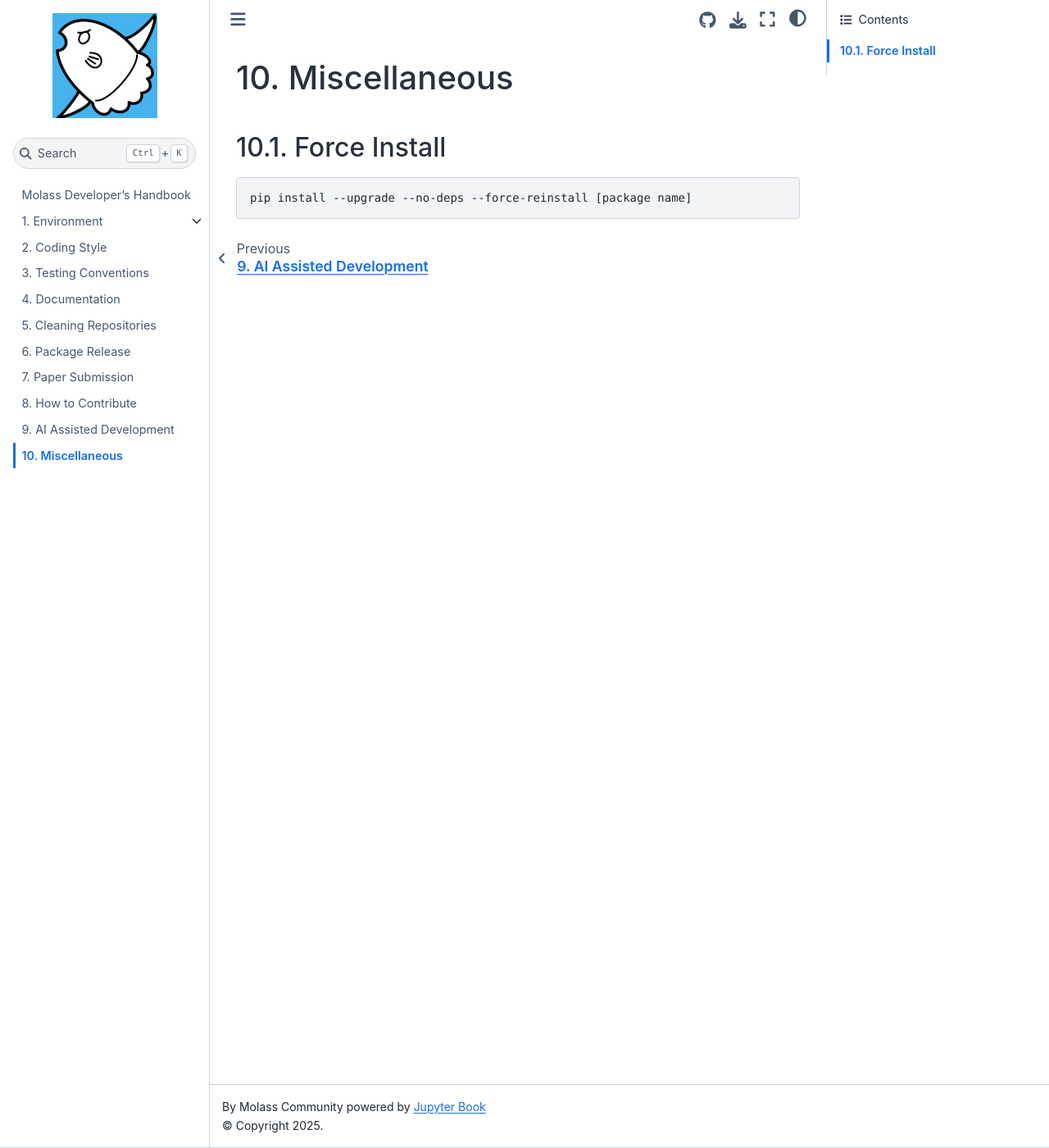
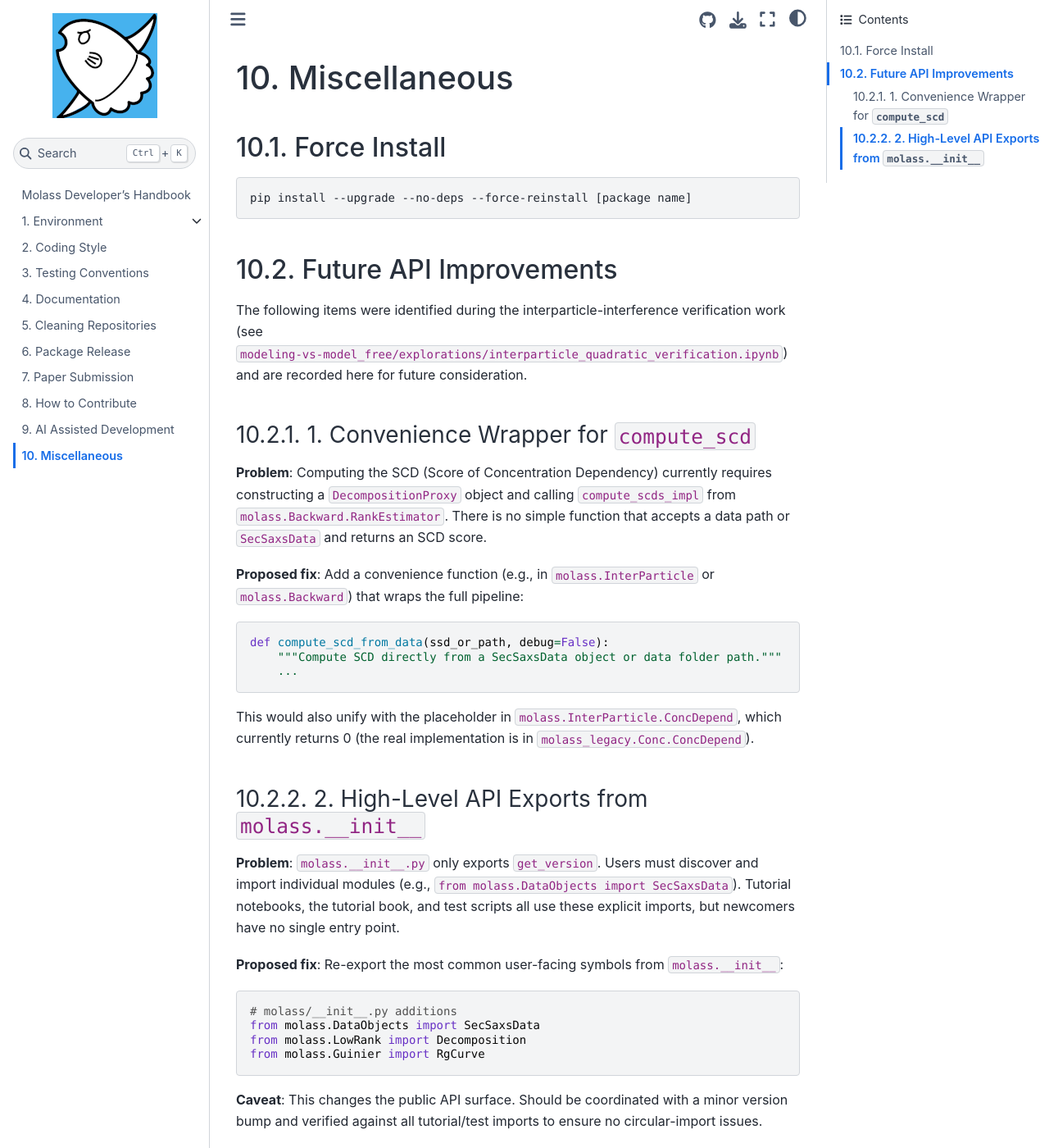
Before and after one commit to biosaxs-dev/molass-develop, a Jupyter Book: the page built from chapters/12/miscellaneous.md, in a window 1280 px wide and 1400 px high. Shown: the whole window at 82% size. Built offline with Jupyter Book 1.0.4 settings and Sphinx 7.4.7 and the Sphinx Book theme 1.1.4, drawn with Linux system fonts in a browser that asks for light colours.

Commit message:
Add API improvement memo

````diff
--- a/chapters/12/miscellaneous.md
+++ b/chapters/12/miscellaneous.md
@@ -5,3 +5,46 @@
 ```none
 pip install --upgrade --no-deps --force-reinstall [package name]
 ```
+
+## Future API Improvements
+
+The following items were identified during the interparticle-interference verification work
+(see `modeling-vs-model_free/explorations/interparticle_quadratic_verification.ipynb`)
+and are recorded here for future consideration.
+
+### 1. Convenience Wrapper for `compute_scd`
+
+**Problem**: Computing the SCD (Score of Concentration Dependency) currently requires constructing
+a `DecompositionProxy` object and calling `compute_scds_impl` from `molass.Backward.RankEstimator`.
+There is no simple function that accepts a data path or `SecSaxsData` and returns an SCD score.
+
+**Proposed fix**: Add a convenience function (e.g., in `molass.InterParticle` or `molass.Backward`)
+that wraps the full pipeline:
+
+```python
+def compute_scd_from_data(ssd_or_path, debug=False):
+    """Compute SCD directly from a SecSaxsData object or data folder path."""
+    ...
+```
+
+This would also unify with the placeholder in `molass.InterParticle.ConcDepend`,
+which currently returns 0 (the real implementation is in `molass_legacy.Conc.ConcDepend`).
+
+### 2. High-Level API Exports from `molass.__init__`
+
+**Problem**: `molass.__init__.py` only exports `get_version`. Users must discover
+and import individual modules (e.g., `from molass.DataObjects import SecSaxsData`).
+Tutorial notebooks, the tutorial book, and test scripts all use these explicit imports,
+but newcomers have no single entry point.
+
+**Proposed fix**: Re-export the most common user-facing symbols from `molass.__init__`:
+
+```python
+# molass/__init__.py additions
+from molass.DataObjects import SecSaxsData
+from molass.LowRank import Decomposition
+from molass.Guinier import RgCurve
+```
+
+**Caveat**: This changes the public API surface. Should be coordinated with a minor version bump
+and verified against all tutorial/test imports to ensure no circular-import issues.
````
